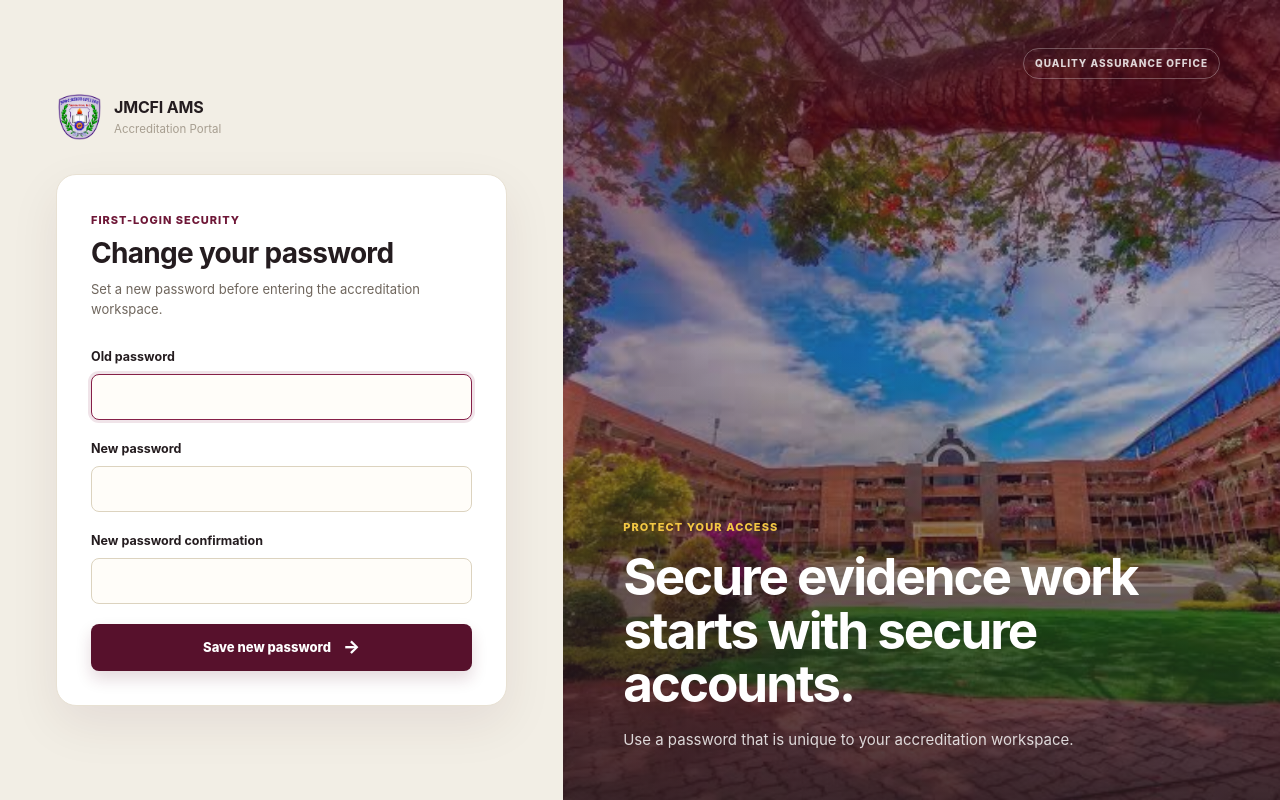
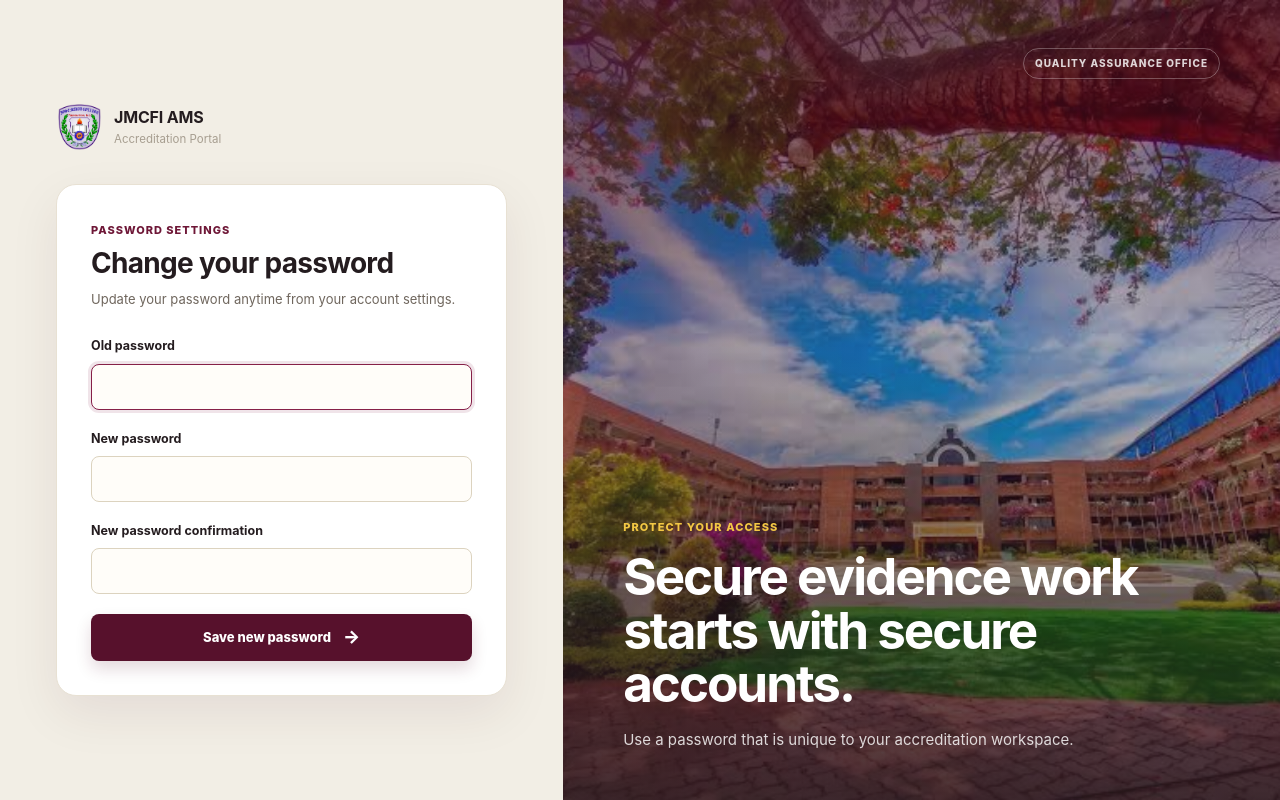
Before and after one commit to Ashhh02/accreditation_management_system, a Django app: page /account/change-password/ in a window 1280 px wide. Run offline with Django 5.2, Linux system fonts and the light colour scheme; the visitor is signed in with stand-in values (Sample User, id 1); data comes from the database, SQL or seed files in the repository; data that the repository does not hold is empty.

Commit message:
disable first login password change

```diff
--- a/accounts/templates/accounts/change_password.html
+++ b/accounts/templates/accounts/change_password.html
@@ -19,9 +19,9 @@
         </a>
         <div class="login-card">
           <div class="login-heading">
-            <span class="login-eyebrow">First-login security</span>
+            <span class="login-eyebrow">Password settings</span>
             <h1 id="password-title">Change your password</h1>
-            <p>Set a new password before entering the accreditation workspace.</p>
+            <p>Update your password anytime from your account settings.</p>
           </div>
           {% if form.non_field_errors %}<div class="login-alert" role="alert">{{ form.non_field_errors }}</div>{% endif %}
           <form method="post" class="login-form">
--- a/accounts/views.py
+++ b/accounts/views.py
@@ -41,8 +41,6 @@ class PortalLoginView(LoginView):
         else:
             self.request.session.set_expiry(0)
         profile = getattr(self.request.user, 'profile', None)
-        if profile and profile.must_change_password:
-            return redirect('accounts:change_password')
         if profile and not profile.active_assignment_id and approved_assignments(self.request.user).count() > 1:
             return redirect(f'{reverse("accounts:select_role")}?next={self.get_success_url()}')
         return response
--- a/accreditation/management/commands/seed_demo.py
+++ b/accreditation/management/commands/seed_demo.py
@@ -147,7 +147,7 @@ class Command(BaseCommand):
             profile.department = departments[department_code]
             profile.approval_status = UserProfile.APPROVED
             profile.is_demo_account = True
-            profile.must_change_password = True
+            profile.must_change_password = False
             profile.save()
 
             assignment, _ = RoleAssignment.objects.update_or_create(
@@ -168,4 +168,4 @@ class Command(BaseCommand):
             f'Seeded {len(roles)} internal roles, {len(departments)} departments/programs, '
             f'{len(areas)} areas, and {len(DEMO_USERS)} demo accounts.'
         ))
-        self.stdout.write('Demo accounts are marked for password change and use the development-only password 123.')
+        self.stdout.write('Demo accounts use the development-only password 123 without forced first-login password changes.')
--- a/users.txt
+++ b/users.txt
@@ -4,7 +4,7 @@ JMCFI AMS DEVELOPMENT DEMO ACCOUNTS
 These credentials are for local development/demo mode only.
 Enable demo mode with: DEMO_MODE=True
 All demo accounts use the temporary password: 123
-Users must change this password after their first login.
+First-login password changes are currently disabled.
 Do not use these credentials in production.
 
 ROLE                USERNAME                 EMAIL                              DEPARTMENT / PROGRAM
```
Also changed, not shown: README.md.
